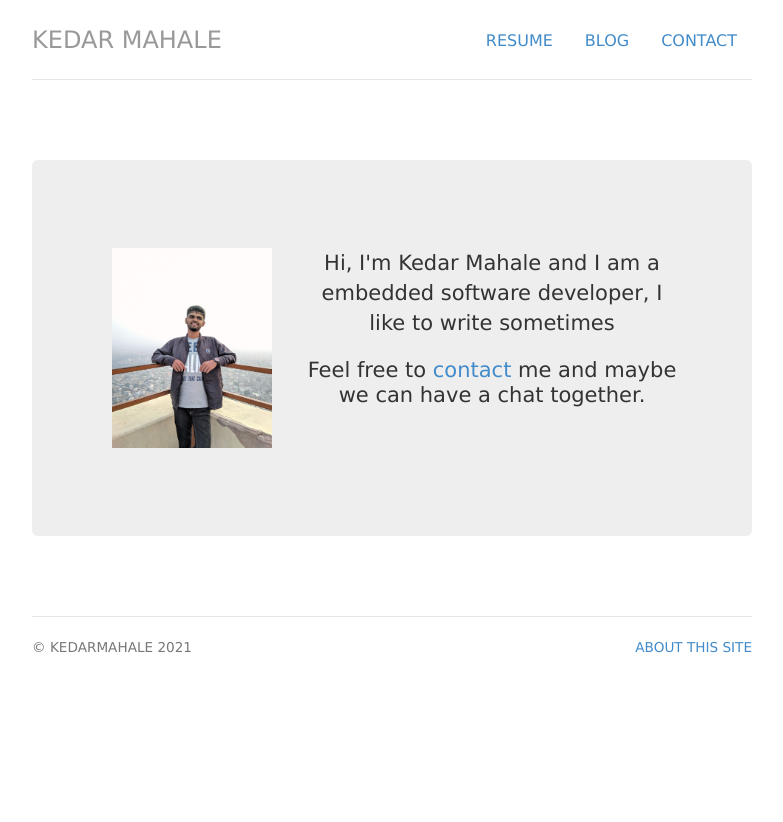
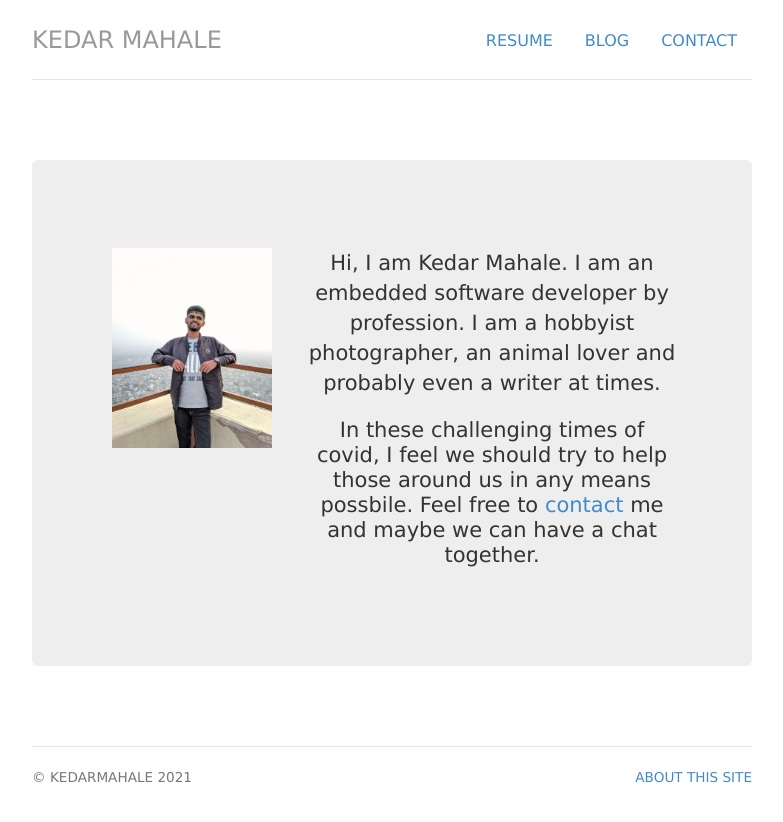
Before and after one commit to kedarmahale/kedarmahale.github.io, a Jekyll site: the page built from index.html, in a window 1280 px wide. Shown: the top 822 px of the page, without its empty margins (248-1031 px from the left). Built offline with Jekyll 4.4.1, drawn with Linux system fonts in a browser that asks for light colours.

Commit message:
Added text

```diff
--- a/cv/index.html
+++ b/cv/index.html
@@ -10,6 +10,4 @@ description: Current Resume for Kedar Mahale.
 ---
 <div class="cv">
 	<a href="/files/RESUME_B.pdf" class="btn btn-default pull-right" title="Download Resume as PDF">Download Resume</a>
-
-
 </div>
--- a/index.html
+++ b/index.html
@@ -12,9 +12,11 @@ description: Kedar Mahale
 	<img alt="Kedar Mahale" src="img/IMG_20191212_162258-01.jpeg" height="200 px" width="160 px">
 	</div>
 	<div itemscope itemtype="http://data-vocabulary.org/Person" class="col-sm-8">
-	<p class="lead">Hi, I'm <span itemprop="name">Kedar Mahale</span> and I am a embedded software developer, I like to write sometimes</p>
+	<p class="lead">Hi, I am <span itemprop="name">Kedar Mahale</span>. I am an embedded software developer by profession. I am a hobbyist photographer, an animal lover
+		and probably even a writer at times.</p>
 
-	<p> Feel free to <a href="contact">contact </a> me and maybe we can have a chat together.</p>
+	<p> In these challenging times of covid, I feel we should try to help those around us in any means possbile.
+		 Feel free to <a href="contact">contact </a> me and maybe we can have a chat together.</p>
 	</div>
 </div>
 </div>
```
